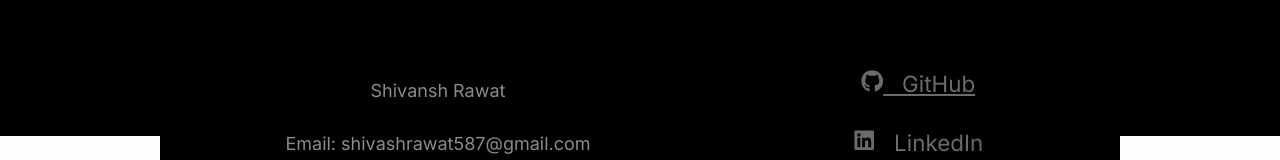
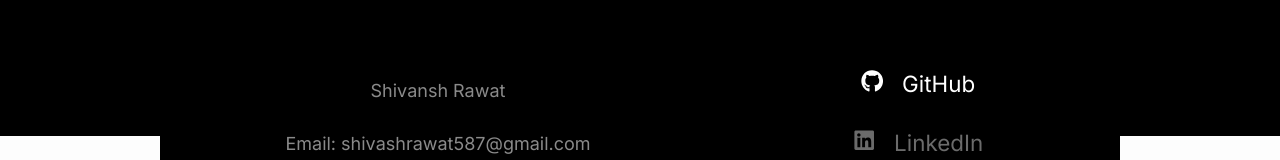
Before and after one commit to Shivansh3218/sde-portfolio, a Next.js app: page / in a window 1280 px wide. In both pictures the pointer is over the link "GitHub". Shown: the part 2665-2825 px from the top of the page. Built offline with nearby package versions, Linux system fonts and the light colour scheme.

Commit message:
update footer

```diff
--- a/app/footer/footer.css
+++ b/app/footer/footer.css
@@ -20,7 +20,7 @@
   }
 
   .footer a:hover {
-    text-decoration: underline;
+   color: white;
   }
 
   .contact , .links{
```
